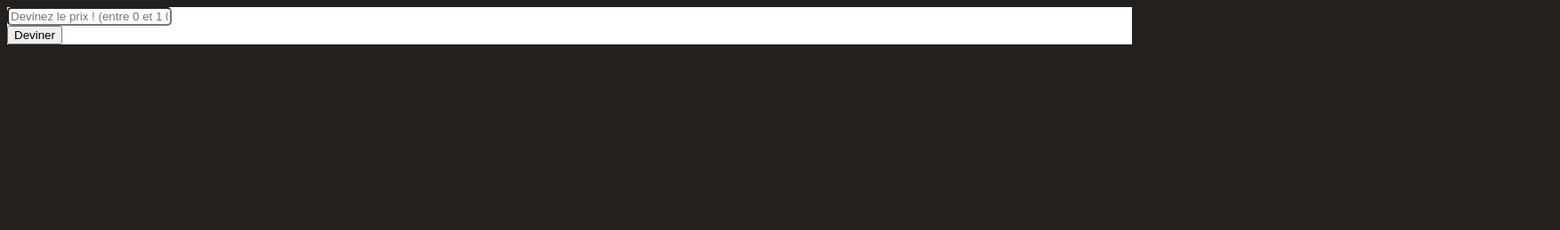
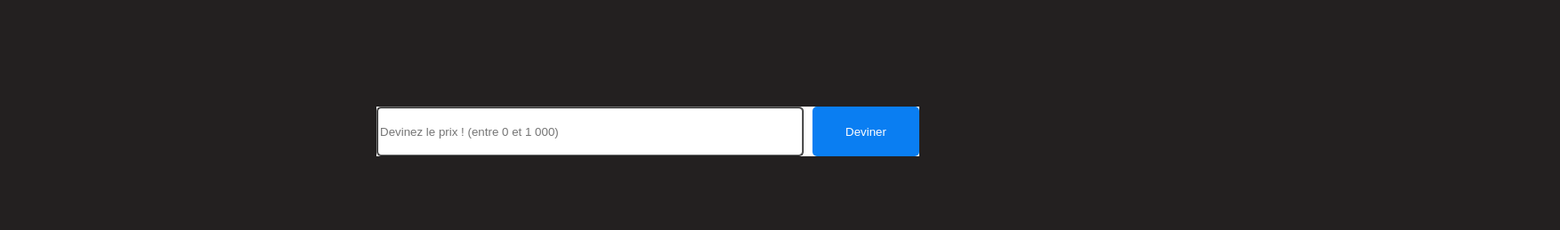
Before and after one commit to Akeops/le_juste_prix, a plain HTML site: page index.html in a window 1280 px wide. Shown: the whole page at 89% size, 1753 px wide, since content can reach past the window. Drawn offline with Linux system fonts and the light colour scheme.

Commit message:
J'ai remis le css de la dernière fois qui avait disparu

```diff
--- a/style.css
+++ b/style.css
@@ -7,10 +7,31 @@ html, body {
   color: #ff7315;
   text-align: center;
   font-size: 3em;
+  background-color: #232020;
 }
 
-  .instruction {
+button {
+  background-color: #0a7ef2;
   color: white;
+  border-style: none;
+  border-radius: 5px;
+  width: 15vh;
+}
+
+#prix {
+  border-radius: 5px;
+  border-style: ridge;
+  margin-right: 10px;
+  width: 60vh;
+  height: 7vh;
+}
+
+#instructions {
+  color: white;
+}
+
+#formulaire {
+  justify-content: center;
 }
 
 .instruction {
@@ -32,8 +53,10 @@ html, body {
 
 .row {
   background-color: white;
+  justify-content: center;
+  display: flex;
+  margin: 5vh 90vh 5vh 90vh;
 }
 
-  input {
-    border-radius: 5px;
-  }
+
+/* Début */
```
Lines whose indentation alone changed are shown as unchanged.
